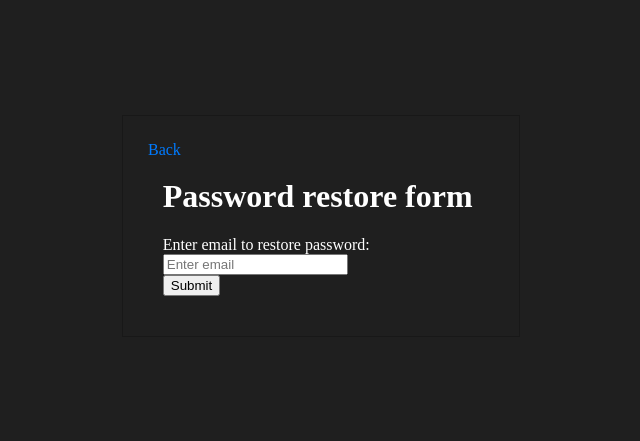
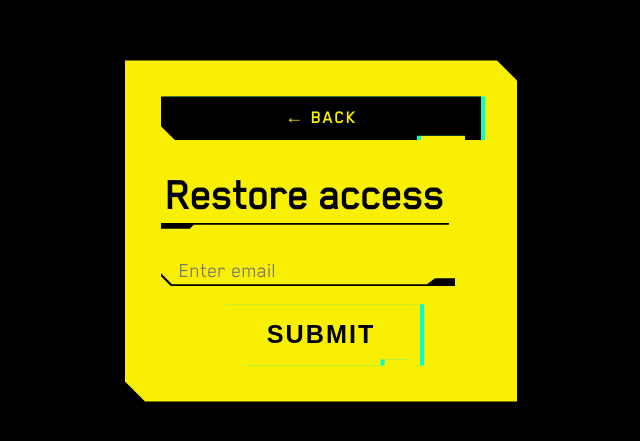
Before and after one commit to ColgateTotal77/Cyberdeck, a website: page views/restorePasswordForm.html in a window 1280 px wide. Shown: the part 169-610 px from the top of the page, without its empty margins (319-959 px from the left). Drawn offline with Linux system fonts and the light colour scheme.

Commit message:
redesigned password restore form

```diff
--- a/views/restorePasswordForm.html
+++ b/views/restorePasswordForm.html
@@ -1,28 +1,34 @@
 <!DOCTYPE html>
 <html lang="en">
+
 <head>
-    <meta charset="UTF-8">
-    <meta name="viewport" content="width=device-width, initial-scale=1.0">
-    <link rel="stylesheet" href="/style.css">
+    <meta charset="UTF-8" />
+    <meta name="viewport" content="width=device-width, initial-scale=1.0" />
+    <link rel="stylesheet" href="/cyberpunk.css" />
     <title>Password reminder form</title>
 </head>
-<body>
-    <div id="notificationContainer"></div>
-    <div id="remindPasswordContainer">
-        <div class="redirectButton" id="back" onclick="window.location.href = '/loginForm'">Back</div>
-        <form action="/remindPassword" method="post" id="restorePasswordForm">
-            <h1>Password restore form</h1>
-            <div>
-                <label for="email">Enter email to restore password:</label>
-                <input type="email" name="email" placeholder="Enter email">
-            </div>
-            <div class="hidden">
-                <label for="code">Enter code from email:</label>
-                <input type="text" name="code" placeholder="Enter code" disabled>
-            </div>
-            <button type="submit">Submit</button>
-        </form>
-    </div>
+
+<body class="bg-black fg-yellow" style="display:flex;align-items:center;justify-content:center;height:100vh;">
+
+    <form action="/remindPassword" method="post" id="restorePasswordForm" class="cyber-tile bg-yellow fg-black"
+        style="width:320px; text-align:center; padding: 2rem;">
+
+        <div class="cyber-button-small bg-black fg-yellow" onclick="window.location.href='/loginForm'"
+            style="margin-bottom: 1rem; cursor:pointer;">
+            ← Back
+        </div>
+
+        <h2 class="cyber-font cyber-h">Restore access</h2>
+
+        <div class="cyber-input-full" style="margin: 1rem 0;">
+            <input type="email" name="email" placeholder="Enter email" required />
+        </div>
+
+        <button type="submit" class="cyber-button fg-black">Submit</button>
+
+    </form>
+
     <script type="module" src="/restorePasswordFormScript.js"></script>
 </body>
+
 </html>
```
